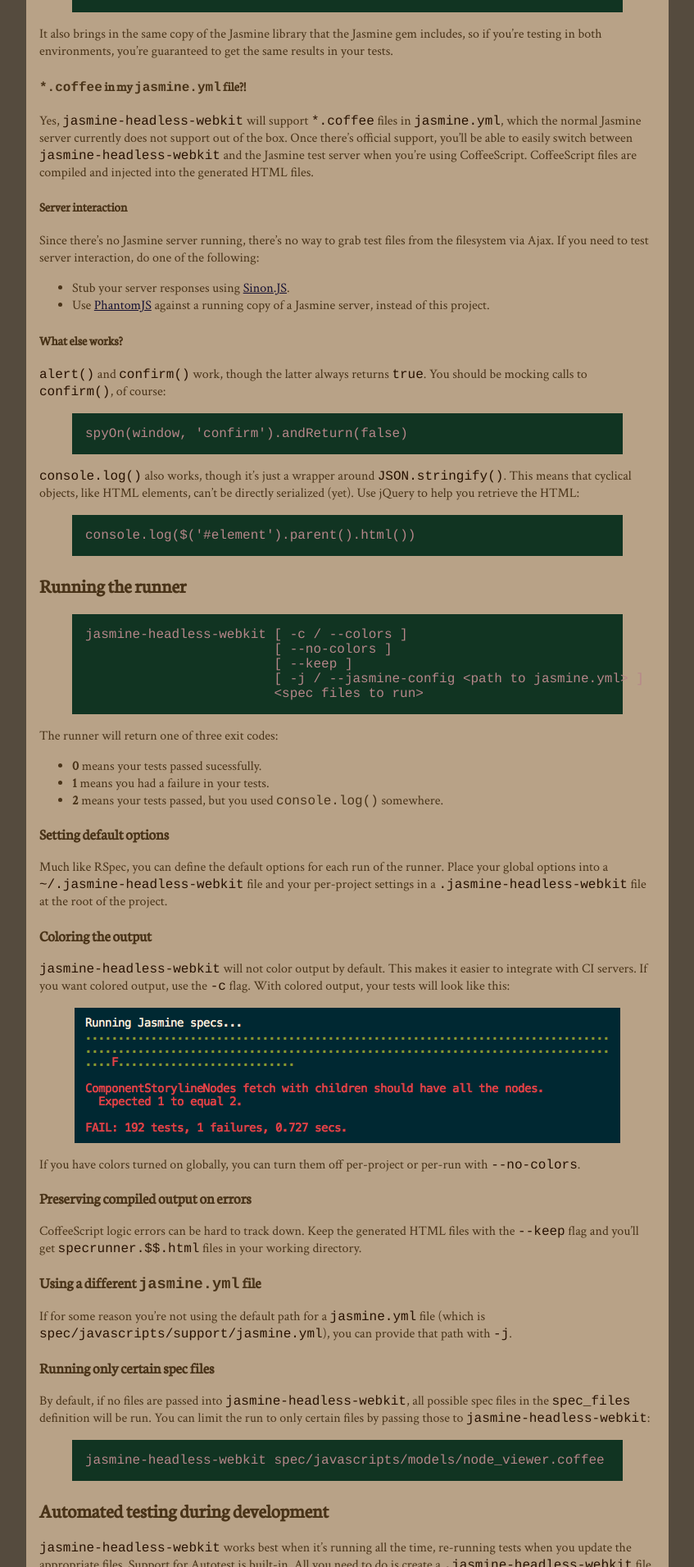
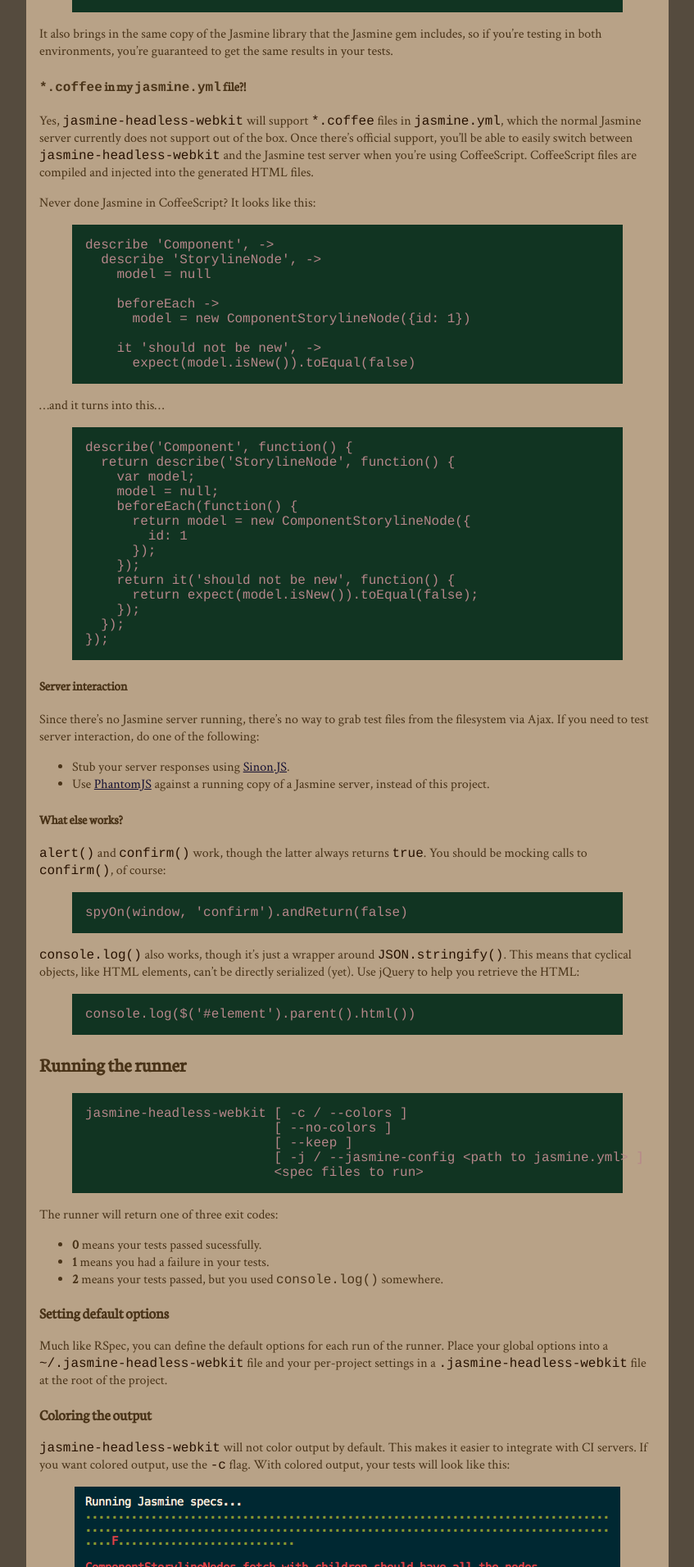
Before and after one commit to johnbintz/jasmine-headless-webkit, a Jekyll site: the page built from index.md, in a window 1280 px wide. Shown: the part 1860-3771 px from the top of the page at 82% size, without its empty margins (216-1063 px from the left). Built offline with Jekyll 4.4.1, drawn with Linux system fonts in a browser that asks for light colours; Markdown is read by kramdown in place of the engine named in the settings; some of the changed text lies outside the part shown.

Commit message:
add a bunch of pretty stuff

```diff
--- a/index.md
+++ b/index.md
@@ -93,6 +93,38 @@ does not support out of the box. Once there's official support, you'll be able t
 and the Jasmine test server when you're using CoffeeScript. CoffeeScript files are compiled and injected into the generated HTML
 files.
 
+Never done Jasmine in CoffeeScript? It looks like this:
+
+{% highlight coffeescript %}
+describe 'Component', ->
+  describe 'StorylineNode', ->
+    model = null
+
+    beforeEach ->
+      model = new ComponentStorylineNode({id: 1})
+
+    it 'should not be new', ->
+      expect(model.isNew()).toEqual(false)
+{% endhighlight %}
+
+...and it turns into this...
+
+{% highlight js %}
+describe('Component', function() {
+  return describe('StorylineNode', function() {
+    var model;
+    model = null;
+    beforeEach(function() {
+      return model = new ComponentStorylineNode({
+        id: 1
+      });
+    });
+    return it('should not be new', function() {
+      return expect(model.isNew()).toEqual(false);
+    });
+  });
+});
+{% endhighlight %}
 #### Server interaction
 
 Since there's no Jasmine server running, there's no way to grab test files from the filesystem via Ajax.
@@ -192,6 +224,23 @@ Jasmine::Headless::Task.new('jasmine:headless') do |t|
 end
 {% endhighlight %}
 
+If you've bundled `jasmine-headless-webkit` in with Rails, you'll also get a basic task for running your
+Jasmine specs. Be sure to include the gem in the development group so you get with a normal call to `rake -T`:
+
+{% highlight ruby %}
+group :test, :development do
+  gem 'jasmine-headless-webkit'
+end
+{% endhighlight %}
+
+<pre>
+# rake -T
+
+rake jasmine:headless     # Run Jasmine specs headlessly
+</pre>
+
+This is the same as running `jasmine-headless-webkit -c`.
+
 ## I have a problem or helpful suggestion, good sir.
 
 Here's what you can do:
--- a/sass/screen.scss
+++ b/sass/screen.scss
@@ -77,12 +77,12 @@ body {
         }
       }
 
-      .js, .ruby {
+      .js, .ruby, .coffeescript {
         .nx {
           color: $indicator-code-color;
         }
 
-        .s1 {
+        .s1, .ss {
           color: $scalar-code-color;
         }
 
--- a/stylesheets/screen.css
+++ b/stylesheets/screen.css
@@ -89,26 +89,26 @@ body #container #inner-container .yaml .p-Indicator {
   color: #78a39d;
 }
 /* line 81, ../sass/screen.scss */
-body #container #inner-container .js .nx, body #container #inner-container .ruby .nx {
+body #container #inner-container .js .nx, body #container #inner-container .ruby .nx, body #container #inner-container .coffeescript .nx {
   color: #78a39d;
 }
 /* line 85, ../sass/screen.scss */
-body #container #inner-container .js .s1, body #container #inner-container .ruby .s1 {
+body #container #inner-container .js .s1, body #container #inner-container .js .ss, body #container #inner-container .ruby .s1, body #container #inner-container .ruby .ss, body #container #inner-container .coffeescript .s1, body #container #inner-container .coffeescript .ss {
   color: #e68917;
 }
 /* line 89, ../sass/screen.scss */
-body #container #inner-container .js .nb, body #container #inner-container .ruby .nb {
+body #container #inner-container .js .nb, body #container #inner-container .ruby .nb, body #container #inner-container .coffeescript .nb {
   color: #abb592;
 }
 /* line 93, ../sass/screen.scss */
-body #container #inner-container .js .kc, body #container #inner-container .js .kp, body #container #inner-container .ruby .kc, body #container #inner-container .ruby .kp {
+body #container #inner-container .js .kc, body #container #inner-container .js .kp, body #container #inner-container .ruby .kc, body #container #inner-container .ruby .kp, body #container #inner-container .coffeescript .kc, body #container #inner-container .coffeescript .kp {
   color: #a7b585;
 }
 /* line 97, ../sass/screen.scss */
-body #container #inner-container .js .no, body #container #inner-container .ruby .no {
+body #container #inner-container .js .no, body #container #inner-container .ruby .no, body #container #inner-container .coffeescript .no {
   color: #de1629;
 }
 /* line 101, ../sass/screen.scss */
-body #container #inner-container .js .n, body #container #inner-container .ruby .n {
+body #container #inner-container .js .n, body #container #inner-container .ruby .n, body #container #inner-container .coffeescript .n {
   color: #cef56b;
 }
```
